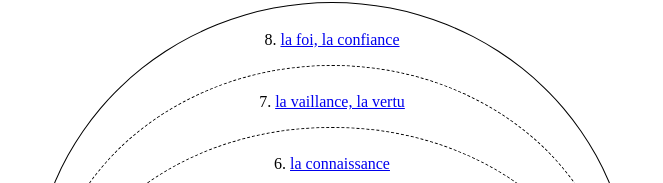
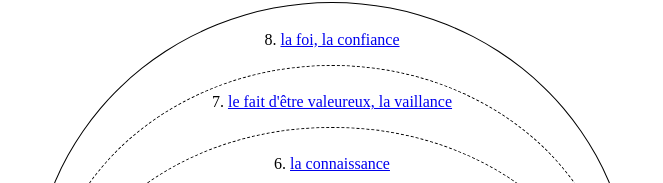
Before and after one commit to kylak/2_Pi_1_5_7, a plain HTML site: page index.html in a window 1280 px wide. Shown: the part 162-345 px from the top of the page, without its empty margins (308-971 px from the left). Drawn offline with Linux system fonts and the light colour scheme.

Commit message:
point 7 refait

```diff
--- a/index.html
+++ b/index.html
@@ -36,7 +36,7 @@
 	<div id="pistis" style="border: 1px black solid;">
 		<p>8. <a href="https://nouveautestament.github.io/lemme/%CF%80%CE%AF%CF%83%CF%84%CE%B9%CF%82.html" target="_blank">la foi, la confiance</a></p>
 		<div id="arete">
-			<p>7. <a href="https://nouveautestament.github.io/lemme/%E1%BC%80%CF%81%CE%B5%CF%84%CE%AE.html" target="_blank">la vaillance, la vertu</a></p>
+			<p>7. <a href="https://nouveautestament.github.io/lemme/%E1%BC%80%CF%81%CE%B5%CF%84%CE%AE.html" target="_blank">le fait d'être valeureux, la vaillance</a></p>
 			<div id="gnosis">
 				<p>6. <a href="https://nouveautestament.github.io/lemme/%CE%B3%CE%BD%E1%BF%B6%CF%83%CE%B9%CF%82.html" target="_blank">la connaissance</a></p>
 				<div id="egkrateia">
```
